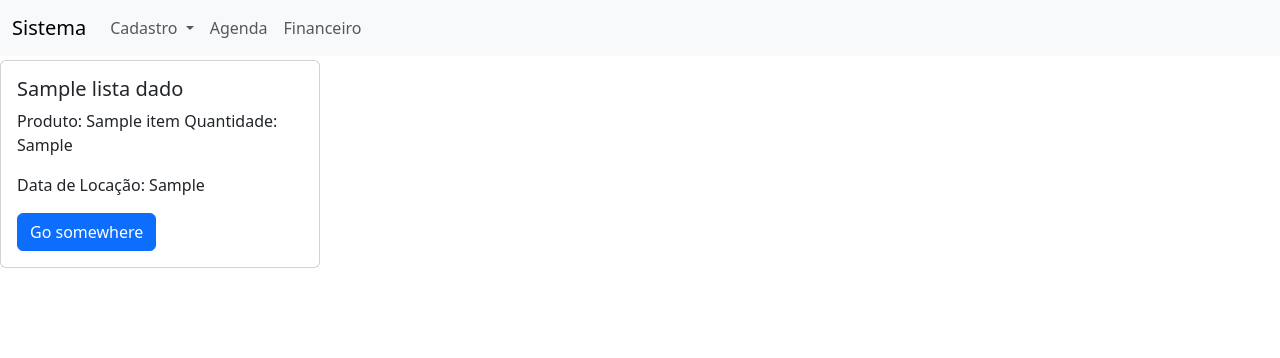
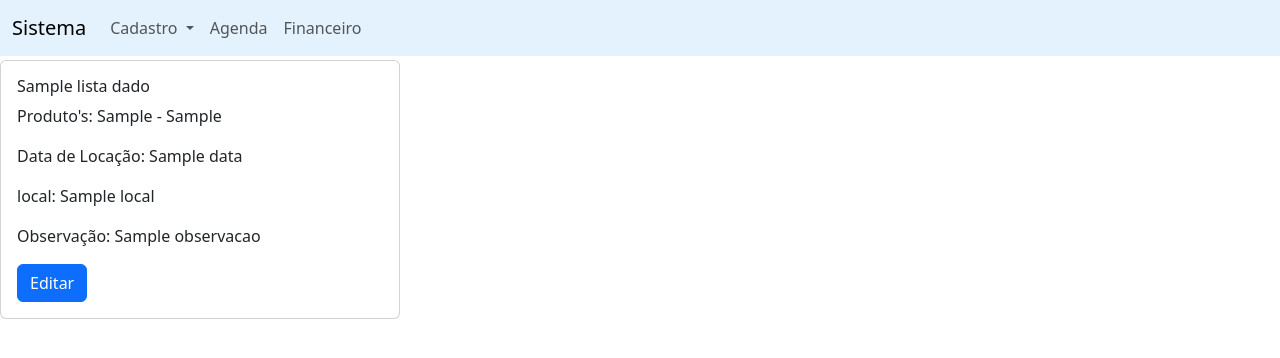
Before and after one commit to gleisonmedeiros/Locacao-de-utencilios-e-festa, a Django app: template projeto_teste/app_teste/templates/agenda.html in a window 1280 px wide. Shown: the top 358 px of the page. Run offline with Django 3.2, Linux system fonts and the light colour scheme; the template is opened without the code that fills it: most values are stand-ins (such as "Sample title", 1, 10 or a date in 2020); some libraries are stand-ins or nearby versions.

Commit message:
Adicionando local e observacao

```diff
--- a/projeto_teste/app_teste/forms.py
+++ b/projeto_teste/app_teste/forms.py
@@ -43,11 +43,14 @@ class ItemPedidoForm(forms.ModelForm):
 class PedidoModelForm(forms.ModelForm):
     class Meta:
         dicionario = {'class': 'form-select', 'aria-label':'Default select example'}
+        dicionario2 = {'class': 'form-control', 'type': 'text', 'id': '', 'placeholder': ''}
         model = PedidoModel
-        fields = ['cliente', 'data_de_locacao']
+        fields = ['cliente', 'data_de_locacao','local','observacao']
         widgets = {
             'cliente': forms.Select(attrs=dicionario),
             'data_de_locacao': forms.TextInput(attrs={**dicionario,'id': 'id_data'}),
+            'local': forms.TextInput(attrs=dicionario2),
+            'observacao': forms.TextInput(attrs=dicionario2),
         }
 
     itens_pedido = forms.inlineformset_factory(
--- a/projeto_teste/app_teste/templates/agenda.html
+++ b/projeto_teste/app_teste/templates/agenda.html
@@ -3,20 +3,21 @@
 {% block content %}
 
 <div class="row">
-    {% for nome, itens in lista_dados %}
+    {% for nome, data,local,observacao, itens in lista_dados %}
         <div class="col-md-4">
             <div style="margin-top: 60px;"></div>
-            <div class="card" style="width: 20rem;">
+            <div class="card" style="width: 25rem;">
                 <div class="card-body">
-                    <h5 class="card-title">{{ nome }}</h5>
+                    <h6 class="card-title">{{ nome }}</h6>
 
-                        {% for item in itens %}
-                            <p class="card-text">Produto: {{ item.produto_nome }}   Quantidade: {{ item.quantidade_alugada }}</p>
-                            <p class="card-text"> Data de Locação: {{ item.data_locacao }}</p>
-                        {% endfor %}
+                    {% for item in itens %}
+                        <p class="card-text">Produto's: {{ item.1 }} - {{ item.0 }}</p>
+                    {% endfor %}
 
-
-                    <a href="#" class="btn btn-primary">Go somewhere</a>
+                    <p class="card-text"> Data de Locação: {{ data }}</p>
+                    <p class="card-text"> local: {{ local }}</p>
+                    <p class="card-text"> Observação: {{ observacao }}</p>
+                    <a href="#" class="btn btn-primary">Editar</a>
                 </div>
             </div>
         </div>
--- a/projeto_teste/app_teste/templates/cadastro_pedido.html
+++ b/projeto_teste/app_teste/templates/cadastro_pedido.html
@@ -17,9 +17,9 @@
     {% for formset_form in form.itens_pedido.forms %}
       {{ formset_form.as_table }}
     {% endfor %}
-
-    <input type="submit" name="save_itens" value="Salvar Itens">
-    <input type="submit" name="save_pedido" value="Salvar Pedido">
+  <p></p>
+    <input type="submit" class="btn btn-primary" name="save_itens" value="Salvar Itens">
+    <input type="submit" class="btn btn-success" name="save_pedido" value="Salvar Pedido">
   </form>
 </div>
 
--- a/projeto_teste/app_teste/templates/index.html
+++ b/projeto_teste/app_teste/templates/index.html
@@ -2,8 +2,8 @@
 
 {% block menu %}
 
-    <nav class="navbar navbar-expand-lg bg-body-tertiary fixed-top" >
-      <div class="container-fluid">
+    <nav class="navbar  navbar-expand-lg  fixed-top " style="background-color: #e3f2fd;">
+      <div class="container-fluid ">
         <a class="navbar-brand" href="{% url 'index' %}">Sistema</a>
         <button class="navbar-toggler" type="button" data-bs-toggle="collapse" data-bs-target="#navbarNavDropdown" aria-controls="navbarNavDropdown" aria-expanded="false" aria-label="Toggle navigation">
           <span class="navbar-toggler-icon"></span>
```
Also changed, not shown: projeto_teste/app_teste/models.py (+4 -3 lines), projeto_teste/app_teste/views.py (+22 -30 lines), projeto_teste/db.sqlite3.
